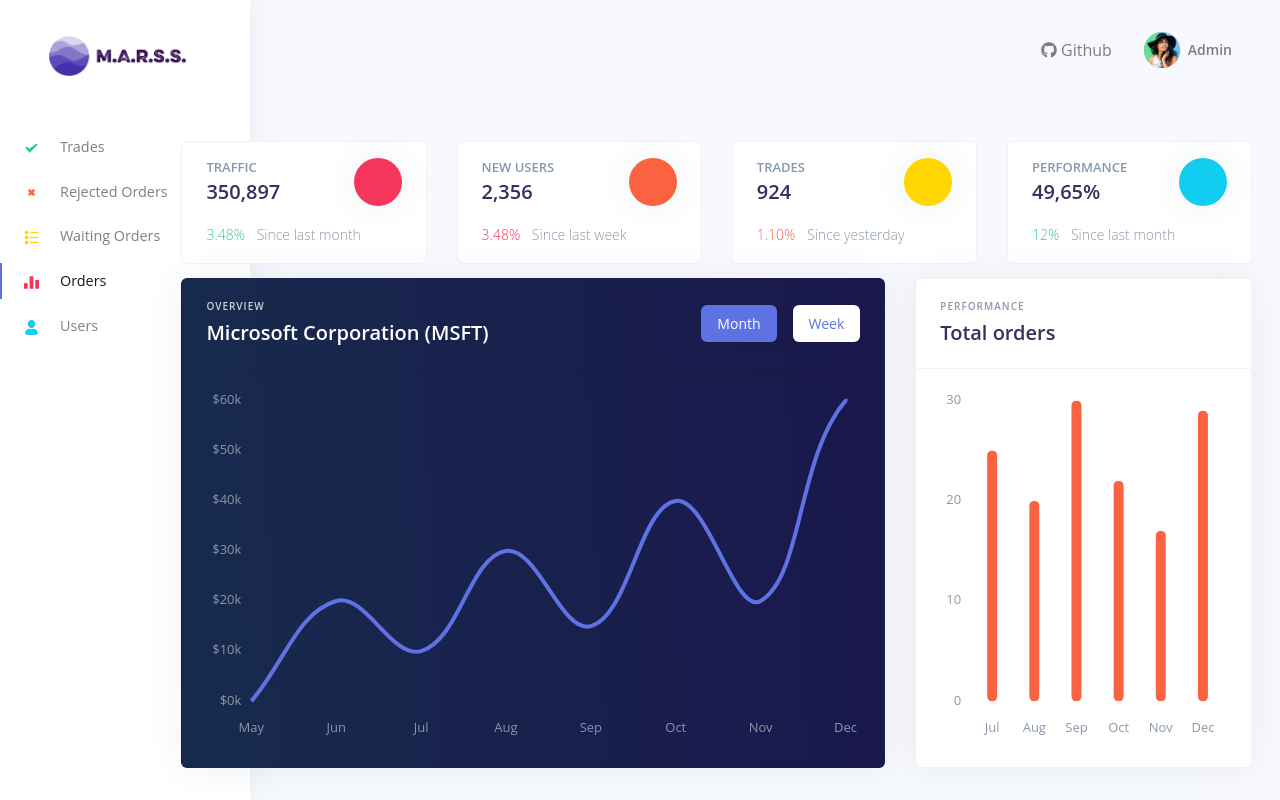
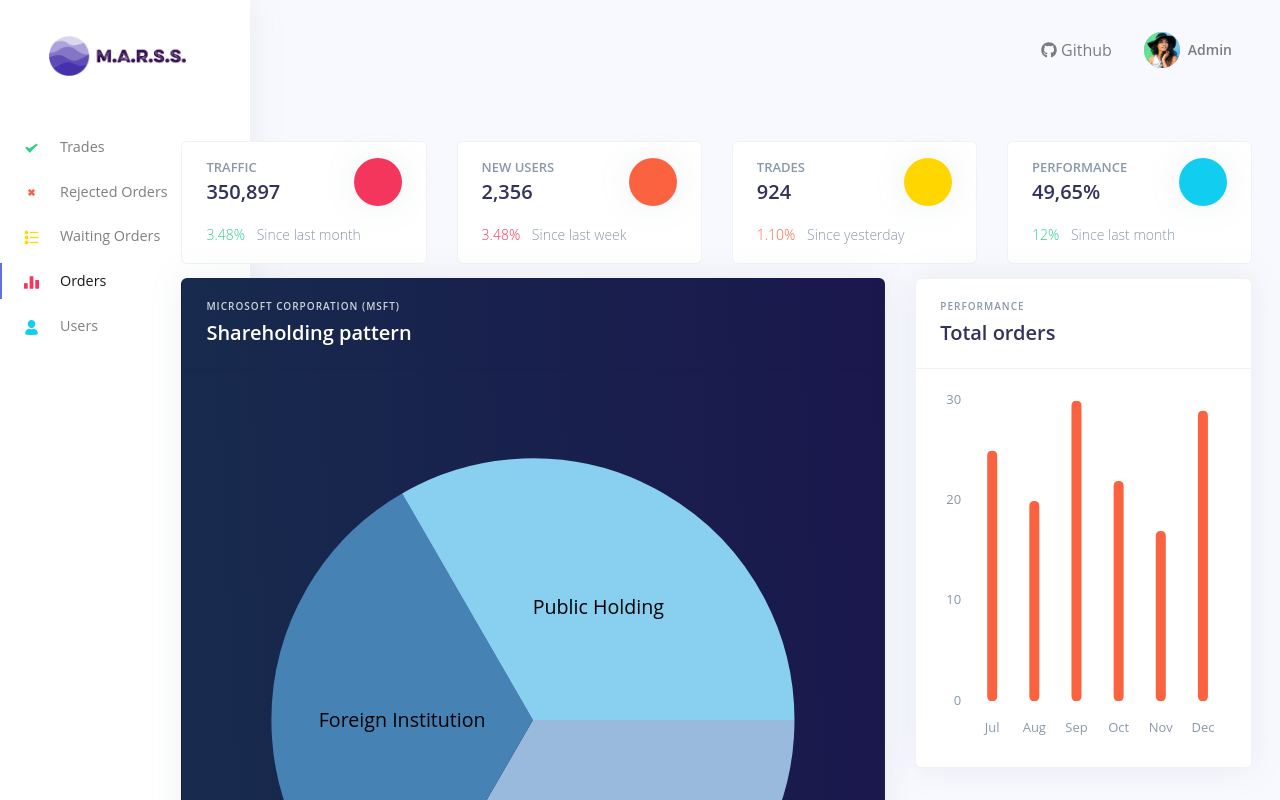
Before and after one commit to ShambhaviSarin/Order_Matching, a React (Create React App) app in the folder frontend/: page /AdminOrders in a window 1280 px wide. Shown: the top 800 px of the page. Built offline with nearby package versions, Linux system fonts and the light colour scheme.

Commit message:
pie chart

```diff
--- a/frontend/package.json
+++ b/frontend/package.json
@@ -28,6 +28,7 @@
     "react-fullpage": "^0.1.19",
     "react-fullpage.js": "^0.1.19",
     "react-hook-form": "^6.8.0",
+    "react-minimal-pie-chart": "^8.0.1",
     "react-router": "^5.2.0",
     "react-router-dom": "^5.2.0",
     "react-scripts": "3.4.3",
--- a/frontend/src/AdminOrders.js
+++ b/frontend/src/AdminOrders.js
@@ -20,6 +20,9 @@
 import { Line, Bar } from "react-chartjs-2";
 //import { Line, Bar } from "react-chartjs-2";
 import {chartOptions,parseOptions,chartExample1,chartExample2} from "./charts.js";
+import { PieChart,
+  Legend,
+} from 'react-minimal-pie-chart';
 
 const NavigationBar = () => {
     const [isOpen, setIsOpen] = useState(false);
@@ -124,13 +127,13 @@
                 <Row className="align-items-center">
                   <div className="col">
                     <h6 className="text-uppercase text-light ls-1 mb-1">
-                      Overview
+                      Microsoft Corporation (MSFT)
                     </h6>
-                    <h2 className="text-white mb-0">Microsoft Corporation (MSFT)</h2>
+                    <h2 className="text-white mb-0">Shareholding pattern</h2>
                   </div>
                   <div className="col">
                   <Nav className="justify-content-end" pills>
-                    <NavItem>
+                    {/*<NavItem>
                       <NavLink className={classnames("py-2 px-3", {active: activeNav === 1})} href="#pablo" onClick={e => toggleNavs(e, 1)}>
                         <span className="d-none d-md-block">Month</span>
                         <span className="d-md-none">M</span>
@@ -141,20 +144,37 @@
                         <span className="d-none d-md-block">Week</span>
                         <span className="d-md-none">W</span>
                       </NavLink>
-                    </NavItem>
+                    </NavItem>*/}
                   </Nav>
                   </div>
                 </Row>
               </CardHeader>
               <CardBody>
                 {/* Chart */}
-                <div className="chart">
+                {/*<div className="chart">
                   <Line
                     data={chartExample1[chartData]}
                     options={chartExample1.options}
                     getDatasetAtEvent={e => console.log(e)}
                   />
-                </div>
+                </div>*/}
+
+                <PieChart
+                  radius={40}
+                  labelStyle={{
+                    fontSize: '3px'
+                    }}
+                  label={(props) => { return props.dataEntry.title;}}
+                  data={[
+                    { title: 'Promoter', value: 33, color: '#99badd',label:true,legend:true},
+                    { title: 'Foreign Institution ', value: 33, color: '#4682b4',label:true,legend:true },
+                    { title: 'Public Holding ', value: 33, color: '#89CFF0',label:true,legend:true }
+                  ]}
+                  legendData={[{ name: 'Promoters: 33' }, { name: 'Foreign institution: 33' }, { name: 'Public Holding: 10' }]}
+                  legendPosition="bottom"
+
+
+                />;
               </CardBody>
             </Card>
           </Col>
```
Also changed, not shown: 1 other file (tests, documents, lock files or other folders).
